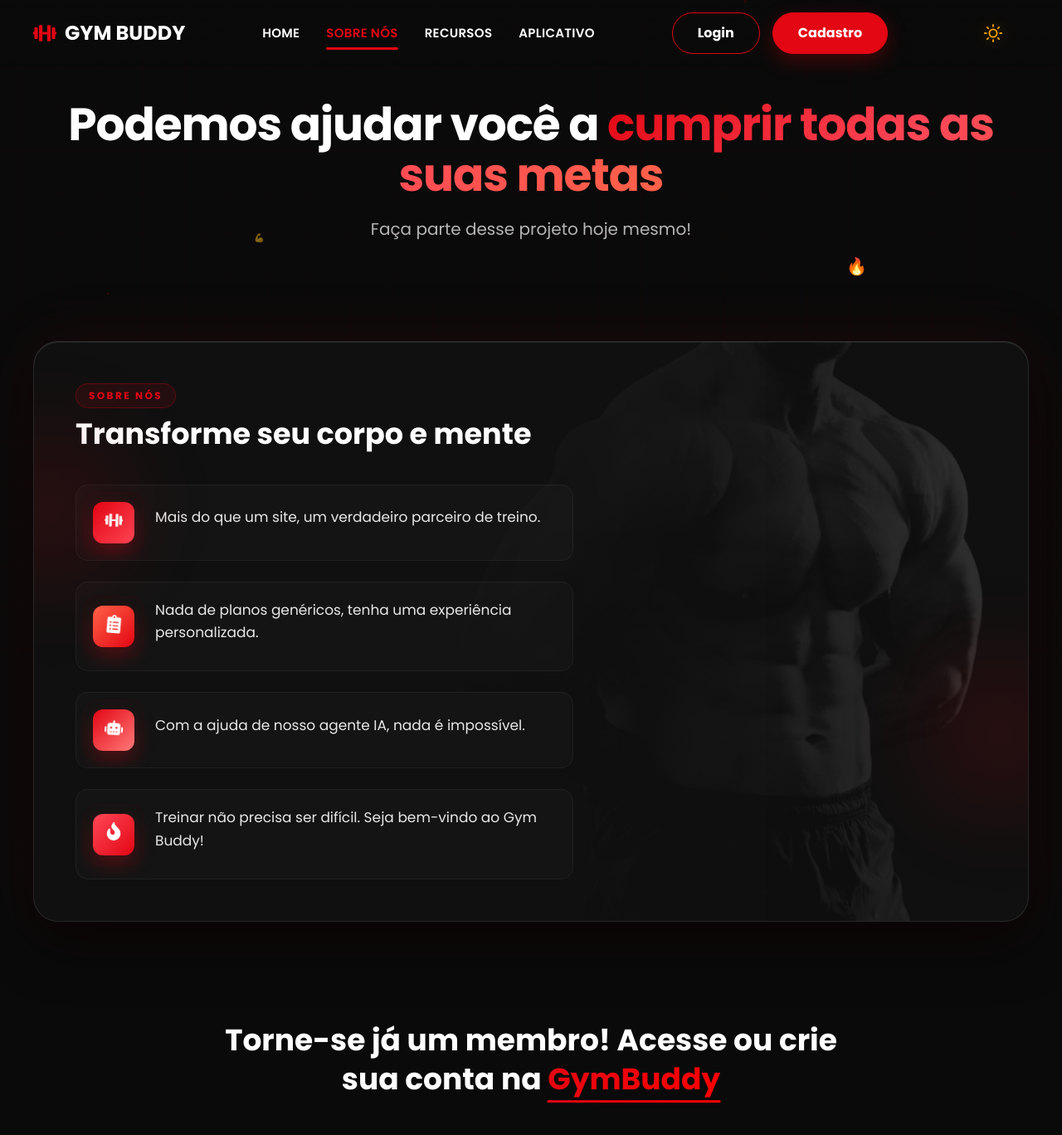
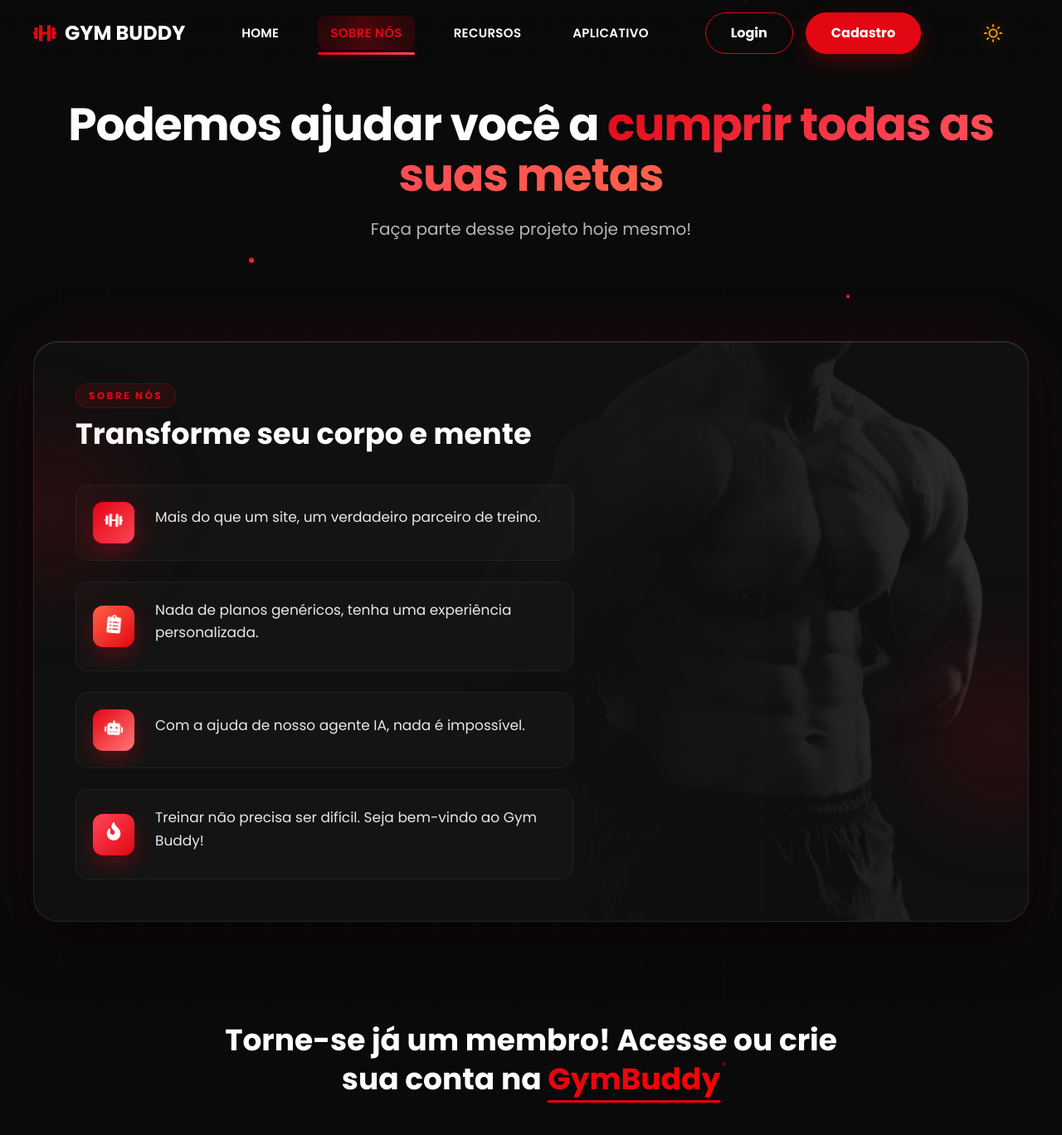
Before and after one commit to Pedrohenrique1309/Front-end_GYMBUDDY, a React (Vite) app: page /sobre in a window 1280 px wide. Shown: the top 1368 px of the page at 83% size. Built offline with nearby package versions, Linux system fonts and the light colour scheme.

Commit message:
sobre nós efeitos/animações/posicionamento

```diff
--- a/src/App.tsx
+++ b/src/App.tsx
@@ -1,22 +1,83 @@
-import { BrowserRouter as Router, Routes, Route } from 'react-router-dom';
-import { AnimatePresence } from 'framer-motion';
+import { BrowserRouter as Router, Routes, Route, useLocation } from 'react-router-dom';
+import { AnimatePresence, motion } from 'framer-motion';
 import Header from './components/Header';
 import DevGridOverlay from './components/DevGridOverlay';
 import Home from './pages/Home';
 import AboutUs from './components/AboutUs';
+
+const pageVariants = {
+  initial: {
+    opacity: 0,
+    scale: 0.95,
+    y: 20,
+    filter: "blur(10px)"
+  },
+  in: {
+    opacity: 1,
+    scale: 1,
+    y: 0,
+    filter: "blur(0px)"
+  },
+  out: {
+    opacity: 0,
+    scale: 1.05,
+    y: -20,
+    filter: "blur(10px)"
+  }
+};
+
+const pageTransition = {
+  type: "tween",
+  ease: [0.25, 0.46, 0.45, 0.94],
+  duration: 0.6
+};
+
+const AnimatedRoutes = () => {
+  const location = useLocation();
+
+  return (
+    <AnimatePresence mode="wait">
+      <Routes location={location} key={location.pathname}>
+        <Route
+          path="/"
+          element={
+            <motion.div
+              initial="initial"
+              animate="in"
+              exit="out"
+              variants={pageVariants}
+              transition={pageTransition}
+            >
+              <Home />
+            </motion.div>
+          }
+        />
+        <Route
+          path="/sobre"
+          element={
+            <motion.div
+              initial="initial"
+              animate="in"
+              exit="out"
+              variants={pageVariants}
+              transition={pageTransition}
+            >
+              <AboutUs />
+            </motion.div>
+          }
+        />
+        {/* Add more routes as needed */}
+      </Routes>
+    </AnimatePresence>
+  );
+};
 
 function App() {
   return (
     <Router>
       <Header />
       <DevGridOverlay />
-      <AnimatePresence mode="wait">
-        <Routes>
-          <Route path="/" element={<Home />} />
-          <Route path="/sobre" element={<AboutUs />} />
-          {/* Add more routes as needed */}
-        </Routes>
-      </AnimatePresence>
+      <AnimatedRoutes />
     </Router>
   );
 }
--- a/src/components/AboutUs/index.tsx
+++ b/src/components/AboutUs/index.tsx
@@ -636,21 +636,27 @@ const sparkleAnimation = keyframes`
 
 const SparkleEffect = styled.div`
   position: absolute;
-  top: -10px;
-  right: -10px;
-  width: 20px;
-  height: 20px;
+  top: -5px;
+  right: -5px;
+  width: 10px;
+  height: 10px;
 
   &::before,
   &::after {
-    content: '✨';
+    content: '';
     position: absolute;
+    width: 3px;
+    height: 3px;
+    background: var(--primary);
+    border-radius: 50%;
     animation: ${sparkleAnimation} 3s ease-in-out infinite;
+    box-shadow: 0 0 6px var(--primary);
   }
 
   &::after {
     animation-delay: 1.5s;
-    left: 15px;
+    left: 8px;
+    top: 8px;
   }
 `;
 
@@ -764,10 +770,14 @@ const HeroParticles = styled.div`
 
   &::before,
   &::after {
-    content: '💪';
+    content: '';
     position: absolute;
-    font-size: 2rem;
-    animation: ${heroParticleAnimation} 6s ease-out infinite;
+    width: 6px;
+    height: 6px;
+    background: linear-gradient(135deg, var(--primary), #ff4757);
+    border-radius: 50%;
+    animation: ${heroParticleAnimation} 8s ease-out infinite;
+    box-shadow: 0 0 10px rgba(227, 6, 19, 0.5);
   }
 
   &::before {
@@ -777,10 +787,11 @@ const HeroParticles = styled.div`
   }
 
   &::after {
-    content: '🔥';
     left: 80%;
     bottom: 0;
-    animation-delay: 3s;
+    animation-delay: 4s;
+    width: 4px;
+    height: 4px;
   }
 `;
 
--- a/src/components/Header/index.tsx
+++ b/src/components/Header/index.tsx
@@ -60,18 +60,37 @@ const Header = () => {
                   to={link.path}
                   className={location.pathname === link.path ? 'active' : ''}
                 >
-                  {link.name}
+                  <motion.span
+                    initial={{ opacity: 0, y: 10 }}
+                    animate={{ opacity: 1, y: 0 }}
+                    transition={{ duration: 0.3, delay: 0.1 }}
+                  >
+                    {link.name}
+                  </motion.span>
                   {location.pathname === link.path && (
                     <motion.span
                       className="underline"
                       layoutId="underline"
+                      initial={{ scaleX: 0, opacity: 0 }}
+                      animate={{ scaleX: 1, opacity: 1 }}
+                      exit={{ scaleX: 0, opacity: 0 }}
                       transition={{
                         type: "spring",
-                        bounce: 0.25,
-                        duration: 0.5
+                        stiffness: 400,
+                        damping: 30,
+                        duration: 0.6
                       }}
                     />
                   )}
+                  <motion.div
+                    className="nav-glow"
+                    initial={{ opacity: 0, scale: 0.8 }}
+                    animate={{
+                      opacity: location.pathname === link.path ? 1 : 0,
+                      scale: location.pathname === link.path ? 1 : 0.8
+                    }}
+                    transition={{ duration: 0.4 }}
+                  />
                 </NavLink>
               </NavItem>
             ))}
@@ -166,17 +185,22 @@ const NavLink = styled(Link)`
   font-size: 1.5rem;
   font-weight: 600;
   color: var(--white);
-  transition: color 0.2s ease;
-  padding: 0.4rem 0;
+  transition: all 0.3s ease;
+  padding: 1rem 1.5rem;
   letter-spacing: 0.02em;
   text-transform: uppercase;
+  border-radius: 1rem;
+  overflow: hidden;
 
   &:hover {
     color: var(--primary);
+    background: rgba(227, 6, 19, 0.1);
+    transform: translateY(-2px);
   }
 
   &.active {
     color: var(--primary);
+    background: rgba(227, 6, 19, 0.15);
   }
 
   .underline {
@@ -185,8 +209,25 @@ const NavLink = styled(Link)`
     left: 0;
     right: 0;
     height: 3px;
-    background: var(--primary);
+    background: linear-gradient(90deg, var(--primary), #ff4757);
     border-radius: 2px;
+    transform-origin: left;
+    box-shadow: 0 0 10px rgba(227, 6, 19, 0.5);
+  }
+
+  .nav-glow {
+    position: absolute;
+    top: 0;
+    left: 0;
+    right: 0;
+    bottom: 0;
+    background: radial-gradient(
+      circle at center,
+      rgba(227, 6, 19, 0.2) 0%,
+      transparent 70%
+    );
+    border-radius: inherit;
+    pointer-events: none;
   }
 `;
 
```
